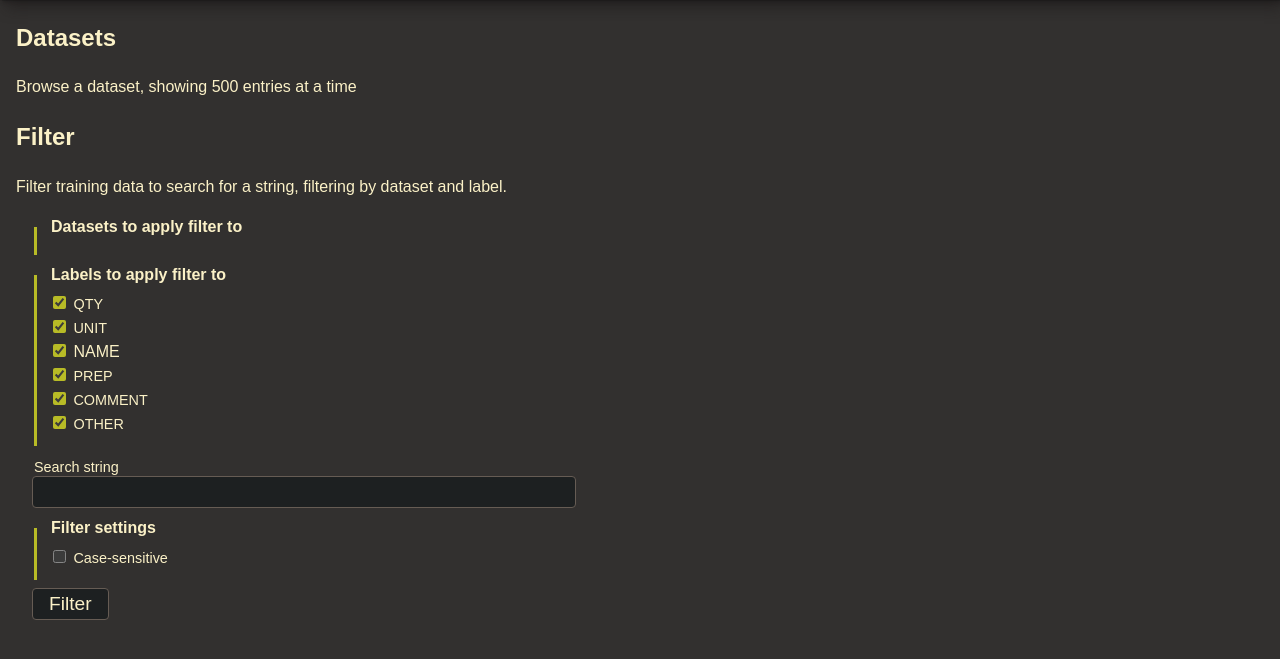
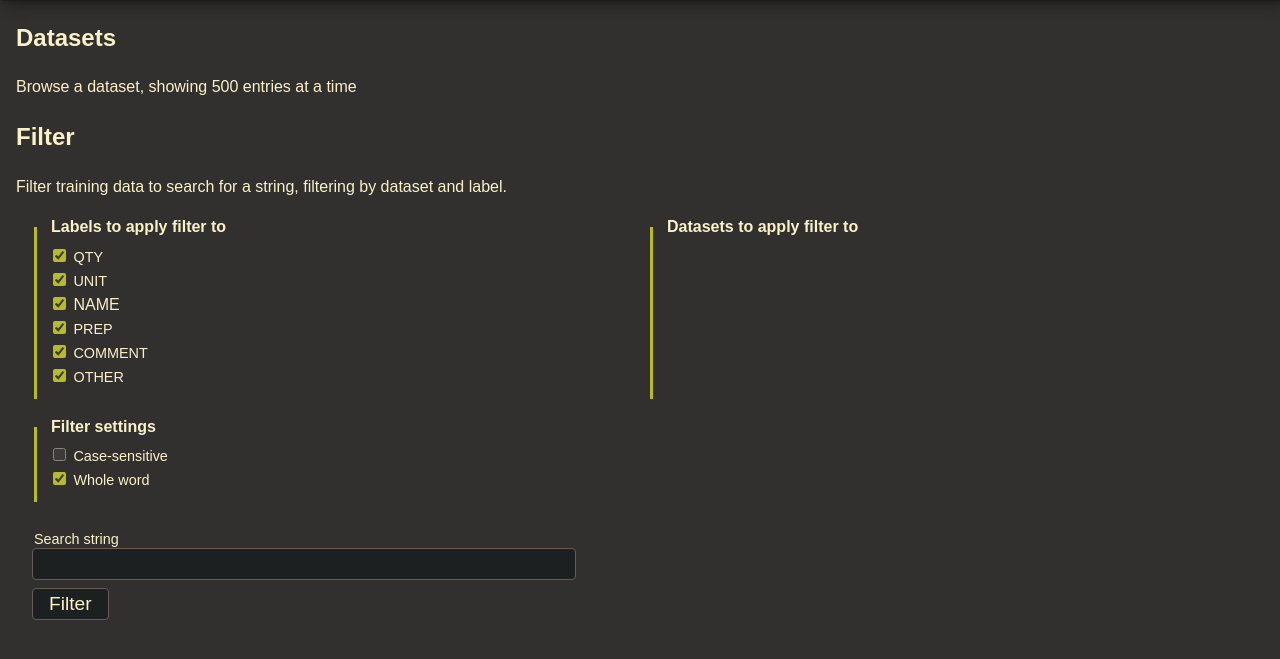
Before and after one commit to strangetom/ingredient-parser, a Flask app: page / in a window 1280 px wide. Shown: the part 67-726 px from the top of the page. Run offline with Flask 3, Linux system fonts and the light colour scheme; data that the repository does not hold is empty.

Commit message:
Feature: Add option to labeller app to indicate if filtering for whole word or not. Make sure the filter string is escaped so that single characters (e.g. +) can be filtered on.

```diff
--- a/labeller/__init__.py
+++ b/labeller/__init__.py
@@ -216,12 +216,16 @@ def apply_filter(params: dict[str, str]) -> list[int]:
     ]
 
     # Create regex for search query
+    escaped = re.escape(params["filter-string"])
+    if params.get("whole-word", "") == "on":
+        expression = rf"\b{escaped}\b"
+    else:
+        expression = escaped
+
     if params.get("case-sensitive", "") == "on":
-        query = re.compile(rf"\b{params['filter-string']}\b", re.DOTALL | re.UNICODE)
+        query = re.compile(expression, re.UNICODE)
     else:
-        query = re.compile(
-            rf"\b{params['filter-string']}\b", re.DOTALL | re.UNICODE | re.IGNORECASE
-        )
+        query = re.compile(expression, re.UNICODE | re.IGNORECASE)
 
     # 6 possible labels in total
     if len(labels) == 6:
--- a/labeller/static/css/labeller.css
+++ b/labeller/static/css/labeller.css
@@ -47,10 +47,14 @@ fieldset {
   flex-direction: column;
   border: none;
   border-left: 3px solid var(--green-alt);
-  margin-bottom: .5rem;
+  margin-bottom: 1rem;
 }
 legend {
   font-weight: bold;
+}
+.grid {
+  display: grid;
+  grid-template-columns: 1fr 1fr;
 }
 .checkbox {
   display: block;
--- a/labeller/templates/index.html.jinja
+++ b/labeller/templates/index.html.jinja
@@ -29,17 +29,7 @@
                 <h2>Filter</h2>
                 <p>Filter training data to search for a string, filtering by dataset and label.</p>
                 <form action="/filter" method="post">
-                    <fieldset>
-                        <legend>Datasets to apply filter to</legend>
-                        <div class="filter-datasets">
-                            {%- for dataset, _ in datasets -%}
-                            <div class="checkbox">
-                                <input type="checkbox" id="dataset-{{ dataset }}" name="dataset-{{ dataset }}" checked/>
-                                <label for="dataset-{{ dataset }}">{{ dataset|upper }}</label>
-                            </div>
-                            {%- endfor -%}
-                        </div>
-                    </fieldset>
+                    <div class="grid">
                         <fieldset>
                             <legend>Labels to apply filter to</legend>
                             <div class="filter-labels">
@@ -51,6 +41,7 @@
                                     <input type="checkbox" id="label-UNIT" name="label-UNIT" checked/>
                                     <label for="label-UNIT">UNIT</label>
                                 </div>
+                                <div>
                                     <input type="checkbox" id="label-NAME" name="label-NAME" checked/>
                                     <label for="label-NAME">NAME</label>
                                 </div>
@@ -69,10 +60,17 @@
                             </div>
                         </fieldset>
 
-                    <div class="searchbox">
-                        <label for="filter-string">Search string</label>
-                        <input type="text" id="filter-string" name="filter-string"/>
+                        <fieldset>
+                            <legend>Datasets to apply filter to</legend>
+                            <div class="filter-datasets">
+                                {%- for dataset, _ in datasets -%}
+                                <div class="checkbox">
+                                    <input type="checkbox" id="dataset-{{ dataset }}" name="dataset-{{ dataset }}" checked/>
+                                    <label for="dataset-{{ dataset }}">{{ dataset|upper }}</label>
                                 </div>
+                                {%- endfor -%}
+                            </div>
+                        </fieldset>
 
                         <fieldset>
                             <legend>Filter settings</legend>
@@ -80,8 +78,17 @@
                                 <input type="checkbox" id="case-sensitive" name="case-sensitive"/>
                                 <label for="case-sensitive">Case-sensitive</label>
                             </div>
+                            <div class="checkbox">
+                                <input type="checkbox" id="whole-word" name="whole-word" checked/>
+                                <label for="whole-word">Whole word</label>
+                            </div>
                         </fieldset>
+                    </div>
 
+                    <div class="searchbox">
+                        <label for="filter-string">Search string</label>
+                        <input type="text" id="filter-string" name="filter-string"/>
+                    </div>
                     <button type="submit">Filter</button>
                 </form>
             </section>
```
Lines whose indentation alone changed are shown as unchanged.
